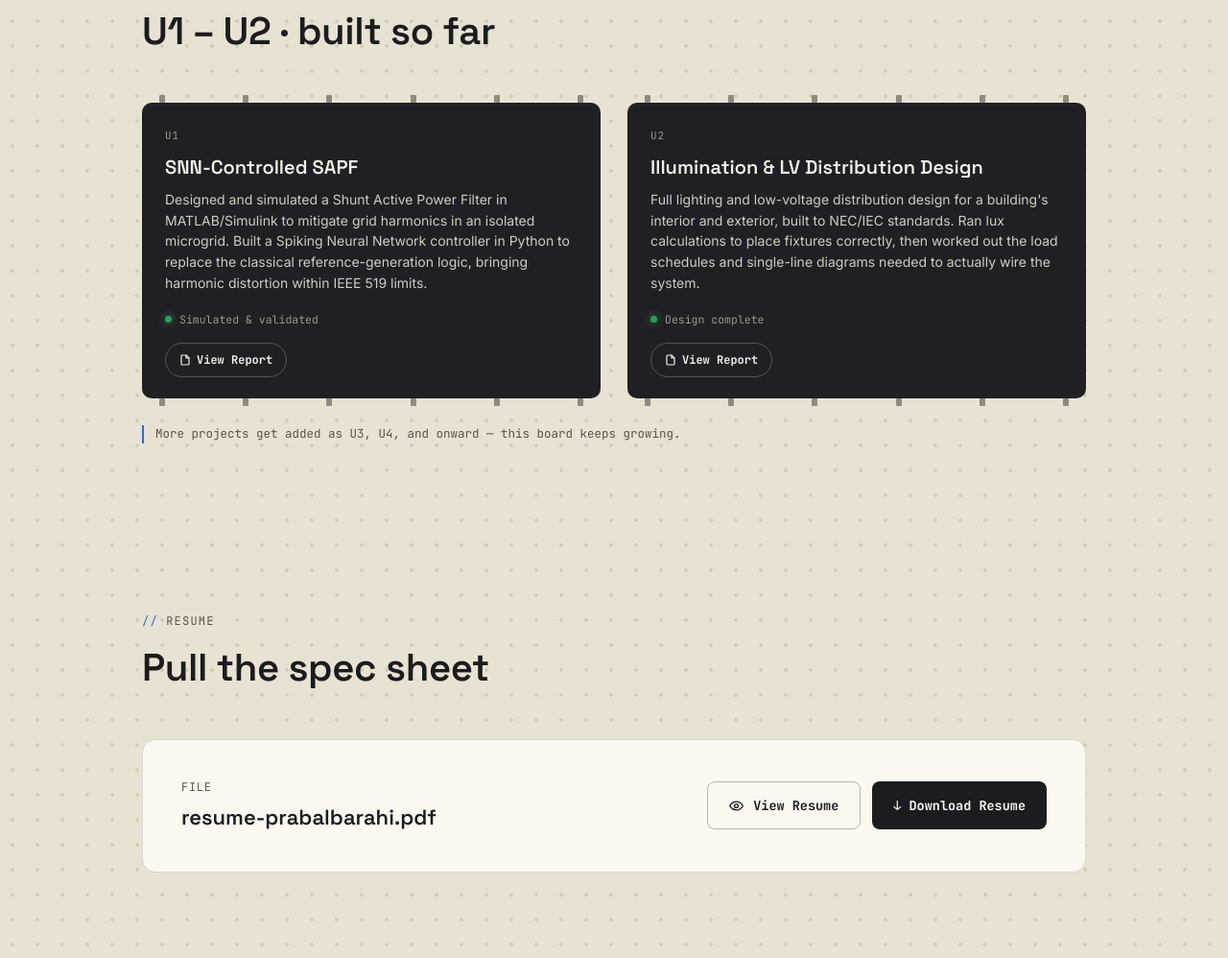
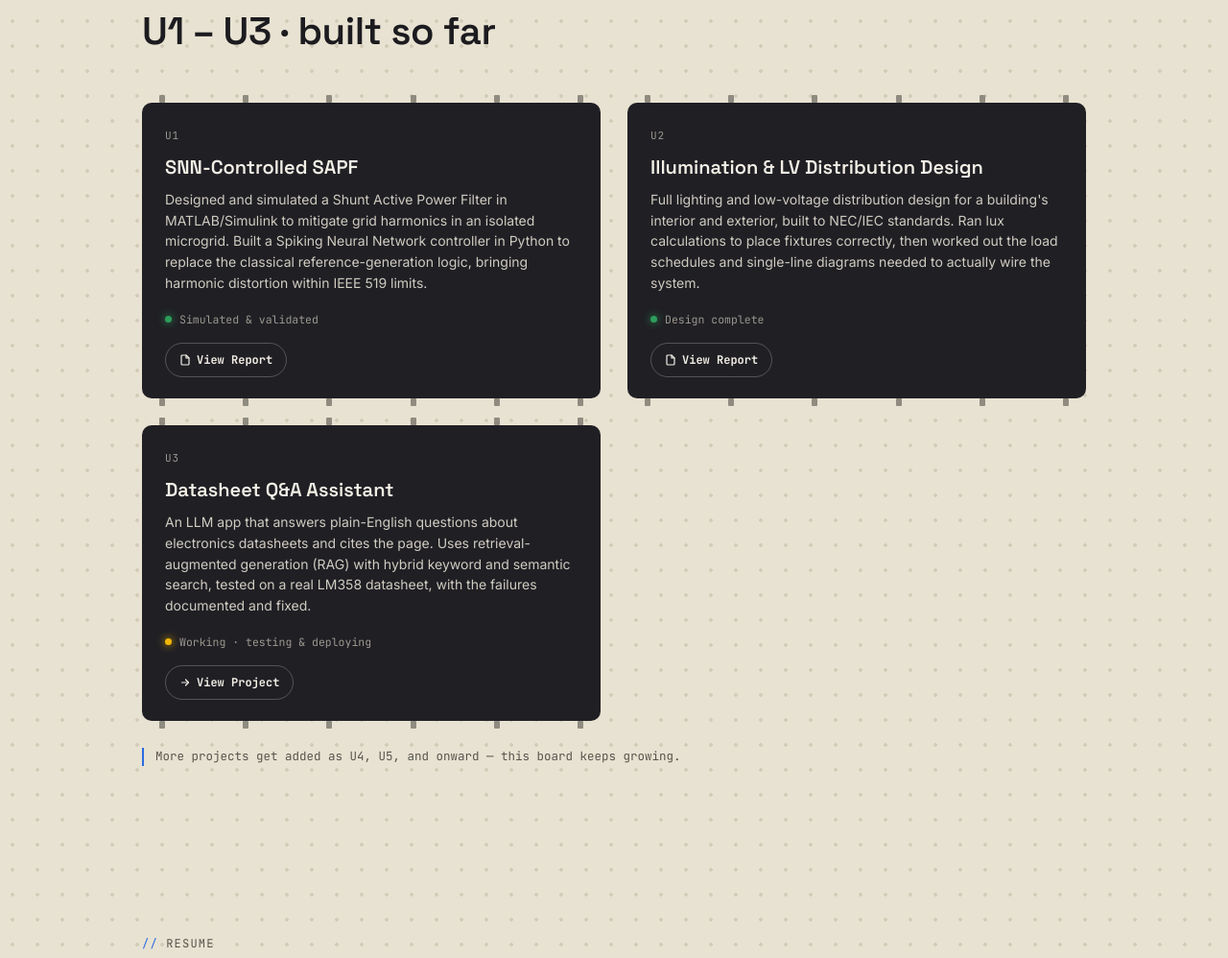
Before and after one commit to PrabalBarahi/prabalbarahi.github.io, a plain HTML site: page index.html in a window 1280 px wide. Shown: the part 1421-2419 px from the top of the page at 96% size. Drawn offline with Linux system fonts and the light colour scheme.

Commit message:
Add files via upload
uploading 3rd project

```diff
--- a/index.html
+++ b/index.html
@@ -368,7 +368,7 @@
     <section class="section" id="projects">
       <div class="section-head">
         <span class="tag">Projects</span>
-        <h2>U1 – U2 · built so far</h2>
+        <h2>U1 – U3 · built so far</h2>
       </div>
 
       <div class="chip-grid">
@@ -397,9 +397,22 @@
           </a>
           <div class="pins bottom"><span></span><span></span><span></span><span></span><span></span><span></span></div>
         </div>
+
+        <div class="chip-card">
+          <div class="pins top"><span></span><span></span><span></span><span></span><span></span><span></span></div>
+          <div class="chip-id">U3</div>
+          <div class="chip-title">Datasheet Q&amp;A Assistant</div>
+          <div class="chip-desc">An LLM app that answers plain-English questions about electronics datasheets and cites the page. Uses retrieval-augmented generation (RAG) with hybrid keyword and semantic search, tested on a real LM358 datasheet, with the failures documented and fixed.</div>
+          <div class="chip-status"><span class="led wip"></span> Working · testing &amp; deploying</div>
+          <a class="chip-report" href="llmproject/">
+            <svg viewBox="0 0 24 24" fill="none" stroke="currentColor" stroke-width="2.4" stroke-linecap="round" stroke-linejoin="round"><path d="M5 12h14"/><path d="M13 6l6 6-6 6"/></svg>
+            View Project
+          </a>
+          <div class="pins bottom"><span></span><span></span><span></span><span></span><span></span><span></span></div>
+        </div>
       </div>
 
-      <p class="projects-note">More projects get added as U3, U4, and onward — this board keeps growing.</p>
+      <p class="projects-note">More projects get added as U4, U5, and onward — this board keeps growing.</p>
     </section>
 
     <section class="section" id="resume">
```
